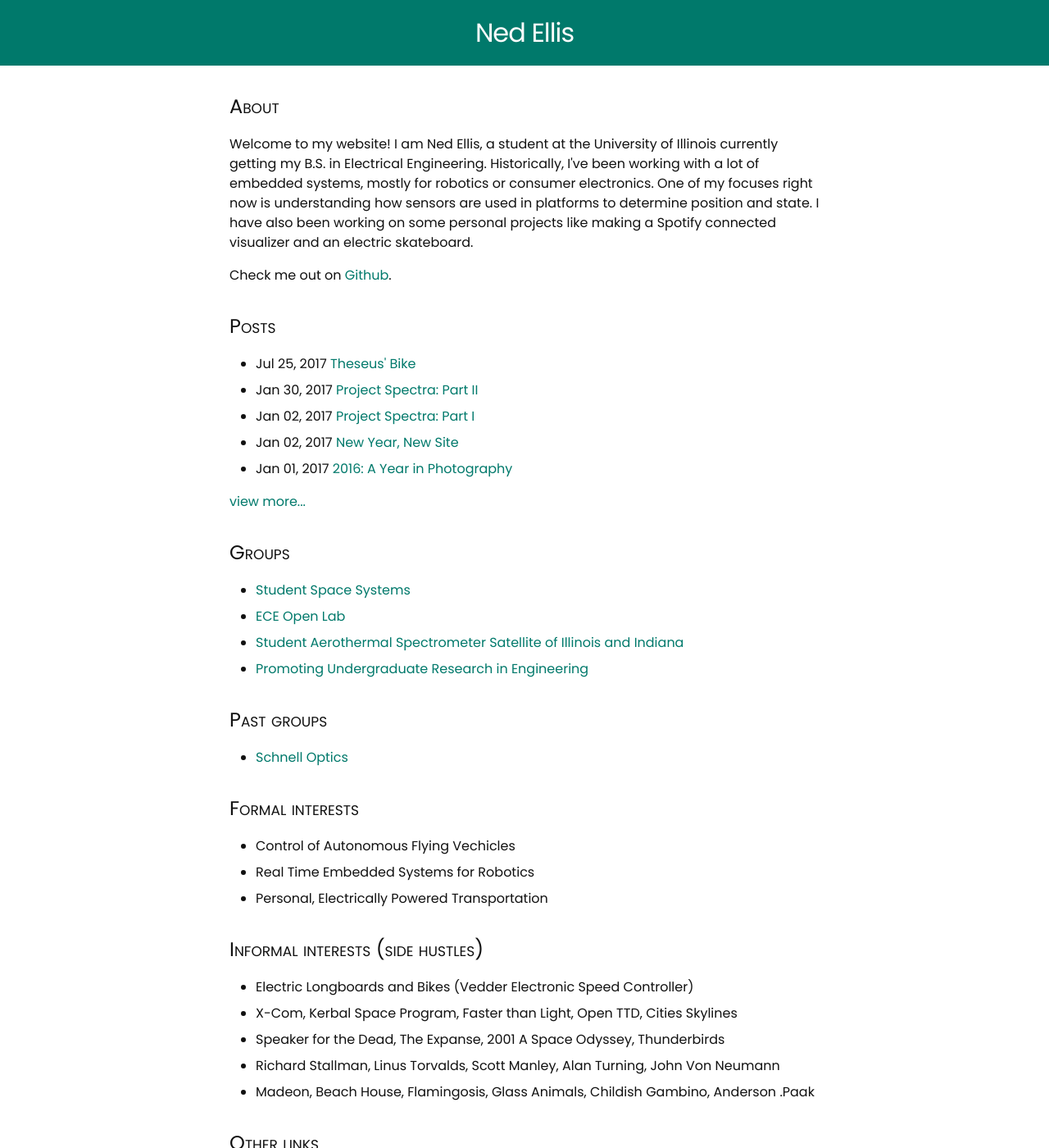
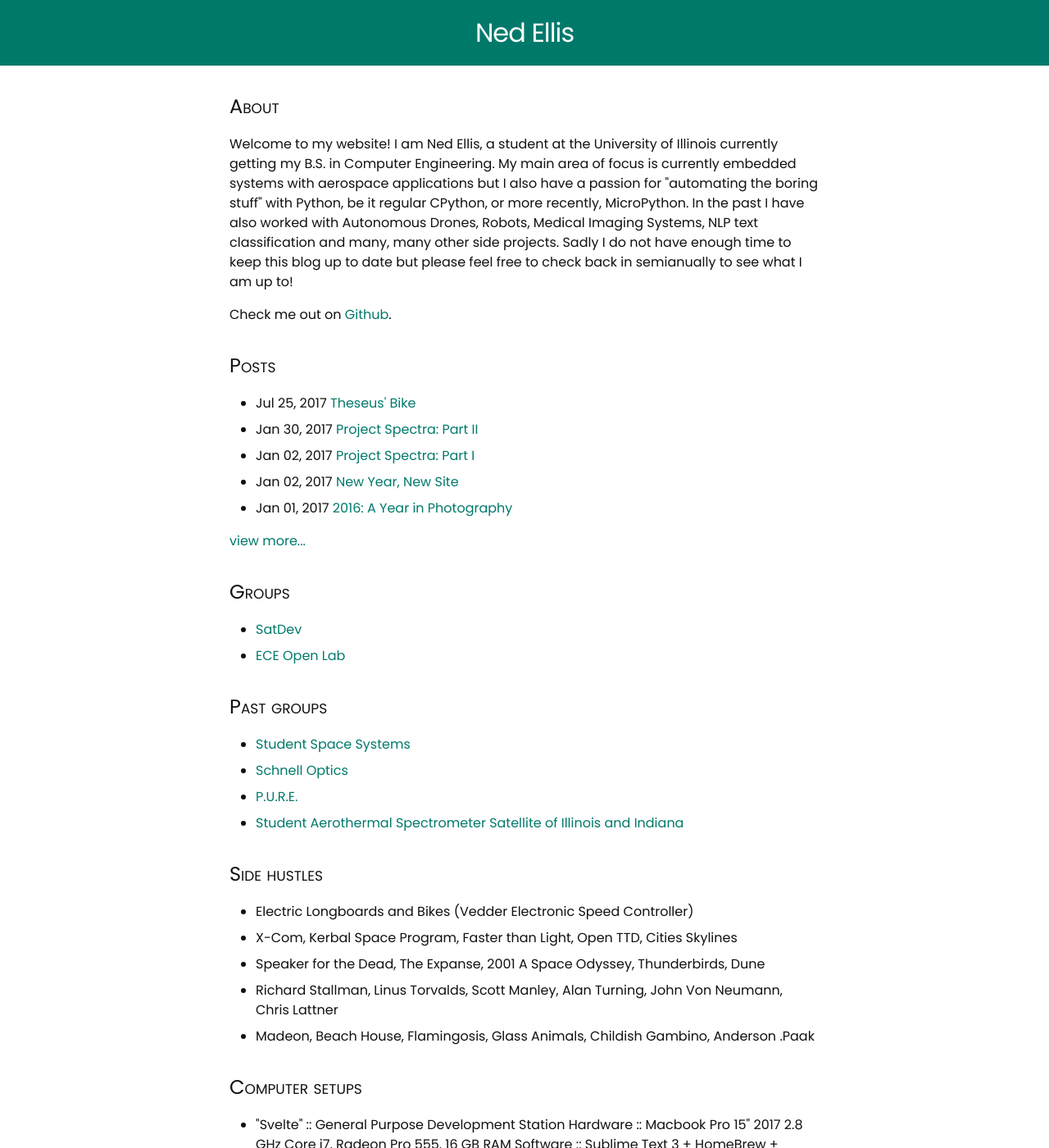
Before and after one commit to epellis/epellis.github.io, a Jekyll site: the page built from index.html, in a window 1280 px wide and 1400 px high. Shown: the whole window at 82% size. Built offline with Jekyll 4.4.1, drawn with Linux system fonts in a browser that asks for light colours; some of the changed text lies outside the part shown.

Commit message:
New groups, added hardware section

```diff
--- a/index.html
+++ b/index.html
@@ -5,12 +5,14 @@ layout: default
 	<section>
 		<h2 class="smallcap">about</h2>
 		<p>Welcome to my website! I am Ned Ellis, a student at the University of
-			Illinois currently getting my B.S. in Electrical Engineering. Historically,
-			I've been working with a lot of embedded systems, mostly for robotics or
-			consumer electronics. One of my focuses right now is understanding how
-			sensors are used in platforms to determine position and state. I have also
-			been working on some personal projects like making a Spotify connected
-			visualizer and an electric skateboard.
+			Illinois currently getting my B.S. in Computer Engineering. My main
+			area of focus is currently embedded systems with aerospace applications but
+			I also have a passion for "automating the boring stuff" with Python, be it
+			regular CPython, or more recently, MicroPython. In the past I have also
+			worked with Autonomous Drones, Robots, Medical Imaging Systems, NLP text
+			classification and many, many other side projects. Sadly I do not have
+			enough time to keep this blog up to date but please feel free to check
+			back in semianually to see what I am up to!
 		</p>
 		<p>Check me out on <a href="https://github.com/epellis">Github</a>.</p>
 	</section>
@@ -32,61 +34,69 @@ layout: default
 	<h2 class="smallcap">groups</h2>
 	<ul class="post-list">
 		<li>
-			<a href="http://www.studentspacesystems.org/">Student Space Systems</a>
+			<a href="http://satdev.ae.illinois.edu/about.html/">SatDev</a>
 		</li>
 		<li>
 			<a href="http://openlab.ece.illinois.edu/">ECE Open Lab</a>
 		</li>
-		<li>
-			<a href="http://cubesat.ae.illinois.edu/">Student Aerothermal Spectrometer Satellite of Illinois and Indiana</a>
-		</li>
-        <li>
-            <a href="https://wiki.illinois.edu/wiki/display/PURE/Home/">Promoting Undergraduate Research in Engineering</a>
-        </li>
 	</ul>
 	</section>
 
     <section>
-	<h2 class="smallcap">past groups</h2>
+	<h2 class="smallcap">Past groups</h2>
 	<ul class="post-list">
 		<li>
+			<a href="http://www.studentspacesystems.org/">Student Space Systems</a>
+		</li>
+		<li>
 			<a href="https://publish.illinois.edu/schnelloptics/">Schnell Optics</a>
+		</li>
+		<li>
+		    <a href="https://wiki.illinois.edu/wiki/display/PURE/Home/">P.U.R.E.</a>
+		</li>
+		<li>
+			<a href="http://cubesat.ae.illinois.edu/">Student Aerothermal Spectrometer Satellite of Illinois and Indiana</a>
 		</li>
 	</ul>
 	</section>
 
 	<section>
-	<h2 class="smallcap">Formal Interests</h2>
+	<h2 class="smallcap">Side Hustles</h2>
 	<ul class="post-list">
 		<li>
-			Control of Autonomous Flying Vechicles
+		    Electric Longboards and Bikes (Vedder Electronic Speed Controller)
 		</li>
 		<li>
-			Real Time Embedded Systems for Robotics
+			X-Com, Kerbal Space Program, Faster than Light, Open TTD, Cities Skylines
 		</li>
 		<li>
-            Personal, Electrically Powered Transportation
+			Speaker for the Dead, The Expanse, 2001 A Space Odyssey, Thunderbirds, Dune
+		</li>
+		<li>
+			Richard Stallman, Linus Torvalds, Scott Manley, Alan Turning, John Von Neumann, Chris Lattner
+		</li>
+		<li>
+			Madeon, Beach House, Flamingosis, Glass Animals, Childish Gambino, Anderson .Paak
 		</li>
 	</ul>
 	</section>
 
 	<section>
-	<h2 class="smallcap">Informal Interests (Side Hustles)</h2>
+	<h2 class="smallcap">Computer Setups</h2>
 	<ul class="post-list">
-        <li>
-            Electric Longboards and Bikes (Vedder Electronic Speed Controller)
-        </li>
 		<li>
-			X-Com, Kerbal Space Program, Faster than Light, Open TTD, Cities Skylines
+			"Svelte" :: General Purpose Development Station
+			Hardware :: Macbook Pro 15" 2017 2.8 GHz Core i7, Radeon Pro 555, 16 GB RAM
+			Software :: Sublime Text 3 + HomeBrew + MacOS Mojave Beta 10.14
 		</li>
 		<li>
-			Speaker for the Dead, The Expanse, 2001 A Space Odyssey, Thunderbirds
-		</li>
+			"XPS" 	 :: Linux/Windows/Experimental/Backup Station
+			Hardware :: XPS 13" 2016 2.6 GHz Core i5, 8 GB RAM
+			Software :: Vim + Pacman + Manjaro XFCE 17.1
 		<li>
-			Richard Stallman, Linus Torvalds, Scott Manley, Alan Turning, John Von Neumann
-		</li>
-		<li>
-			Madeon, Beach House, Flamingosis, Glass Animals, Childish Gambino, Anderson .Paak
+			"Autumn"       :: Docker/Media/Gaming Server
+			(WIP) Hardware :: Mini ITX 2016, 3.2 GHz Core i5, 8 GB RAM
+			(WIP) Software :: Vim + Apt + Ubuntu Server 18.0.4
 		</li>
 	</ul>
 	</section>
```
